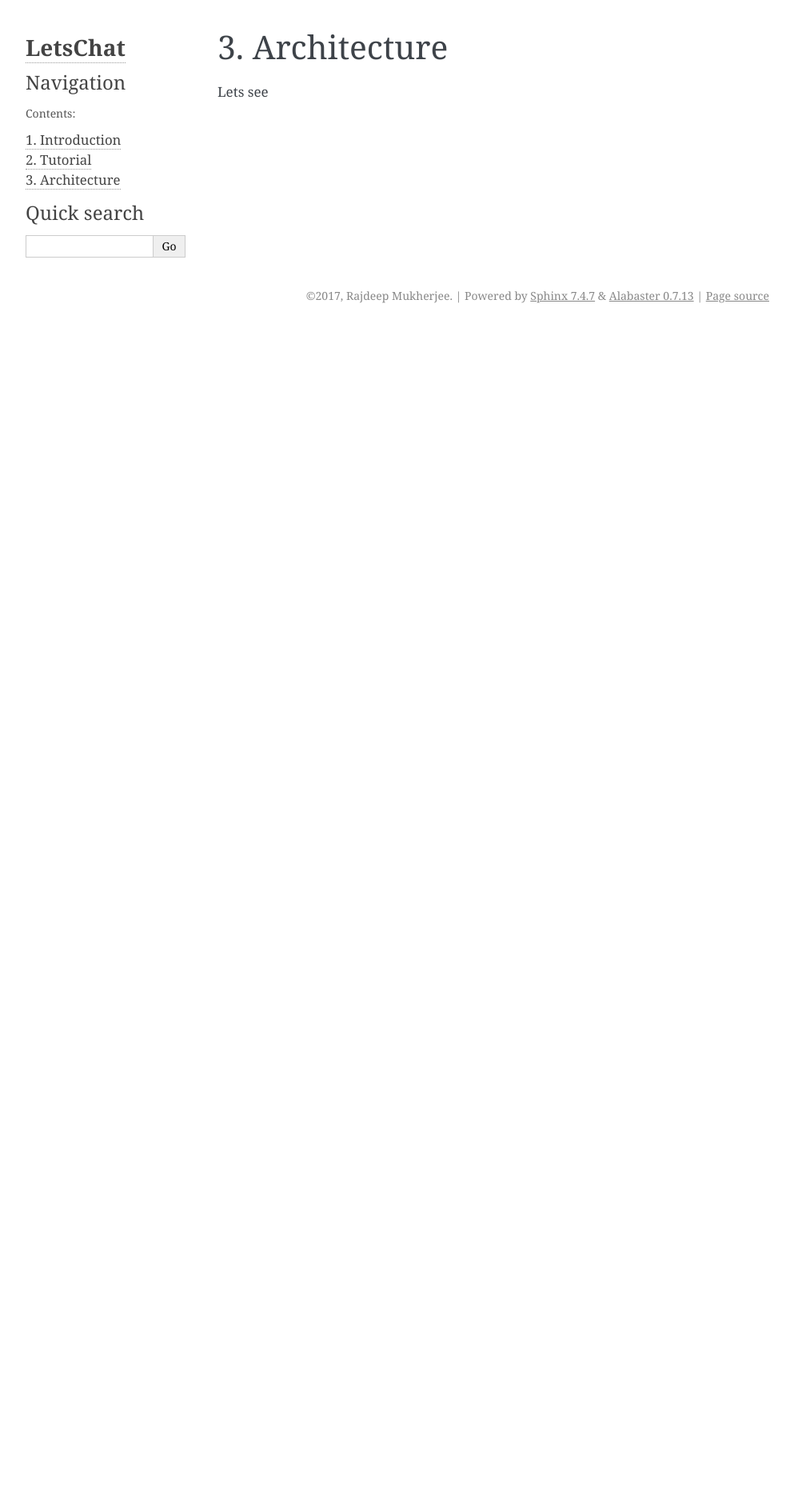
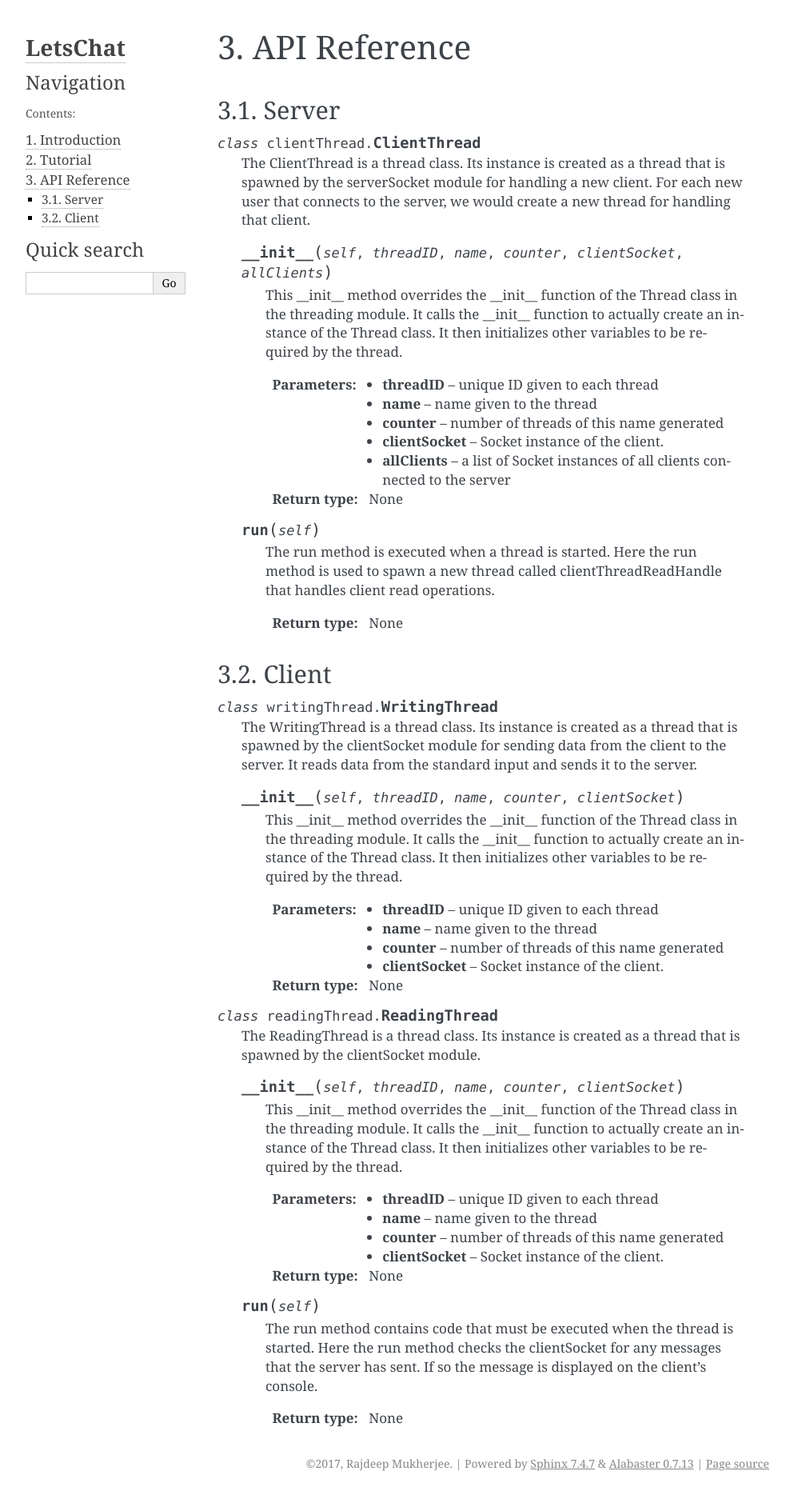
Before and after one commit to RiflerRick/LetsChat, a Sphinx documentation site: the page built from source/arch.rst, in a window 1280 px wide. Shown: the whole page at 80% size, without its empty margins (148-1141 px from the left). Built offline with Sphinx 7.4.7, drawn with Linux system fonts in a browser that asks for light colours; before the commit the page ends 900 px from its top, so only the background shows below that.

Commit message:
added some api references

```diff
--- a/source/Client/clientSocket.py
+++ b/source/Client/clientSocket.py
@@ -1,5 +1,7 @@
 #!/usr/bin/python
-
+"""
+.. automodule:: clientSocket
+"""
 import socket                               # Import socket module
 from readingThread import ReadingThread
 from writingThread import WritingThread
--- a/source/Client/readingThread.py
+++ b/source/Client/readingThread.py
@@ -1,27 +1,17 @@
 #!/usr/bin/python
+"""
+.. automodule: readingThread
+"""
 import threading
 import socket
 
 class ReadingThread(threading.Thread):
+    """
+    .. autoclass:: ReadingThread(threading.Thread)
+    """
     def __init__(self, threadID, name, counter, clientSocket):
         """
-        This __init__ function overrides the __init__ function of the Thread class in the threading module. It calls the __init__ function to actually create an instance of the Thread class. It then initializes other variables to be required by the thread.
-
-        Parameters
-        ----------
-        threadID: int
-            unique id of the thread
-        name: string
-            name given to the thread
-        counter: int
-            number of threads instantiated
-        clientSocket: Socket
-            instance of Socket class refering to the client socket connected
-
-        Returns
-        -------
-        None
-
+        .. automethod:: __init__(self, threadID, name, counter, clientSocket)
         """
         threading.Thread.__init__(self)
         self.threadID=threadID
@@ -31,14 +21,7 @@ class ReadingThread(threading.Thread):
 
     def run(self):
         """
-        The run method contains code that must be executed when the thread is started.
-
-        Here the run method checks the clientSocket for any messages that the server has sent. If so the message is displayed on the client's console.
-
-        Returns
-        -------
-        None
-
+        .. automethod:: run(self)
         """
         # since this is the reading thread of the client it will simply read the data sent from serverSocket and print it on the console.
         message=self.clientSocket.recv(1024)
--- a/source/Client/writingThread.py
+++ b/source/Client/writingThread.py
@@ -1,28 +1,18 @@
 #!/usr/bin/python
+"""
+.. automodule:: writingThread
+"""
 import threading
 import socket
 ENCODING='utf-8'
 
 class WritingThread(threading.Thread):
+    """
+    .. autoclass:: WritingThread(threading.Thread)
+    """
     def __init__(self, threadID, name, counter, clientSocket):
         """
-        This __init__ function overrides the __init__ function of the Thread class in the threading module. It calls the __init__ function to actually create an instance of the Thread class. It then initializes other variables to be required by the thread.
-
-        Parameters
-        ----------
-        threadID: int
-            unique id of the thread
-        name: string
-            name given to the thread
-        counter: int
-            number of threads instantiated
-        clientSocket: Socket
-            instance of Socket class refering to the client socket connected
-
-        Returns
-        -------
-        None
-
+        .. automethod:: __init__(self, threadID, name, counter, clientSocket)
         """
         threading.Thread.__init__(self)
         self.threadID=threadID
@@ -32,14 +22,7 @@ class WritingThread(threading.Thread):
 
     def run(self):
         """
-        The run method contains the code that must be executed when the thread is started.
-
-        Here the method checks for anything that the client has written on the standard input. If so the message is sent across the clientSocket to the server.
-
-        Returns
-        -------
-        None
-
+        .. automethod:: run(self)
         """
         # since this is the writing thread of the client it will simply read data from stdin and write it to the server.
         print('message: ', end='')
--- a/source/Server/clientThread.py
+++ b/source/Server/clientThread.py
@@ -1,30 +1,12 @@
 #!/usr/bin/python
+"""
+.. automodule:: clientThread
+"""
 import threading
 from clientThreadReadHandle import ClientThreadReadHandle
 
 class ClientThread(threading.Thread):
     def __init__(self, threadID, name, counter, clientSocket, allClients):
-        """
-        This __init__ function overrides the __init__ function of the Thread class in the threading module. It calls the __init__ function to actually create an instance of the Thread class. It then initializes other variables to be required by the thread.
-
-        Parameters
-        ----------
-        threadID: int
-            unique id of the thread
-        name: string
-            name given to the thread
-        counter: int
-            number of threads instantiated
-        clientSocket: Socket
-            instance of Socket class refering to the client socket connected
-        allClients: list
-            list of Socket objects refering to all clients connected to the server
-
-        Returns
-        -------
-        None
-
-        """
         threading.Thread.__init__(self)
         self.threadID=threadID
         self.name=name
@@ -34,16 +16,6 @@ class ClientThread(threading.Thread):
 
     # this thread will spawn 2 other threads, the reading and writing handles
     def run(self):
-        """
-        The run method is called when the thread is started. The run method contains the code to be executed when we start the thread.
-
-        Here the run method creates a new thread called clientThreadReadHandle and starts it.
-
-        Returns
-        -------
-        None
-
-        """
         # following line will take data from the client and broadcast to all clients
         clientThreadReadHandle=ClientThreadReadHandle(1, 'readHandle', 1, self.clientSocket, self.allClients)
 
--- a/source/Server/serverSocket.py
+++ b/source/Server/serverSocket.py
@@ -1,5 +1,7 @@
 #!/usr/bin/python
-
+"""
+.. automodule:: serverSocket
+"""
 import socket                               # Import socket module
 from clientThread import ClientThread
 s = socket.socket()                         # Create a socket object
--- a/source/arch.rst
+++ b/source/arch.rst
@@ -1,3 +1,79 @@
-Architecture
-============
-Lets see
+=============
+API Reference
+=============
+
+Server
+------
+.. py:module:: serverSocket
+
+.. py:module:: clientThread
+
+.. py:class:: ClientThread
+
+    The ClientThread is a thread class. Its instance is created as a thread that is spawned by the serverSocket module for handling a new client. For each new user that connects to the server, we would create a new thread for handling that client.
+
+    .. py:method:: __init__(self, threadID, name, counter, clientSocket, allClients)
+
+        This __init__ method overrides the __init__ function of the Thread class in the threading module. It calls the __init__ function to actually create an instance of the Thread class. It then initializes other variables to be required by the thread.
+
+        :param threadID: unique ID given to each thread
+        :param name: name given to the thread
+        :param counter: number of threads of this name generated
+        :param clientSocket: Socket instance of the client.
+        :param allClients: a list of Socket instances of all clients connected to the server
+        :rtype: None
+
+    .. py:method:: run(self)
+
+        The run method is executed when a thread is started. Here the run method is used to spawn a new thread called clientThreadReadHandle that handles client read operations.
+
+        :rtype: None
+
+Client
+------
+
+.. py:module:: clientSocket
+
+.. py:module:: writingThread
+
+.. py:class:: WritingThread
+
+    The WritingThread is a thread class. Its instance is created as a thread that is spawned by the clientSocket module for sending data from the client to the server. It reads data from the standard input and sends it to the server.
+
+    .. py:method::  __init__(self, threadID, name, counter, clientSocket)
+
+        This __init__ method overrides the __init__ function of the Thread class in the threading module. It calls the __init__ function to actually create an instance of the Thread class. It then initializes other variables to be required by the thread.
+
+        :param threadID: unique ID given to each thread
+        :param name: name given to the thread
+        :param counter: number of threads of this name generated
+        :param clientSocket: Socket instance of the client.
+        :rtype: None
+
+    .. py:method: run(self)
+
+        The run method is executed when the thread is started. Here the run method is used to wait for user input into the standard input from the client side and send it to the server.
+
+        :rtype: None
+
+.. py:module:: readingThread
+
+.. py:class:: ReadingThread
+
+    The ReadingThread is a thread class. Its instance is created as a thread that is spawned by the clientSocket module.
+
+    .. py:method:: __init__(self, threadID, name, counter, clientSocket)
+
+        This __init__ method overrides the __init__ function of the Thread class in the threading module. It calls the __init__ function to actually create an instance of the Thread class. It then initializes other variables to be required by the thread.
+
+        :param threadID: unique ID given to each thread
+        :param name: name given to the thread
+        :param counter: number of threads of this name generated
+        :param clientSocket: Socket instance of the client.
+        :rtype: None
+
+    .. py:method:: run(self)
+
+        The run method contains code that must be executed when the thread is started. Here the run method checks the clientSocket for any messages that the server has sent. If so the message is displayed on the client's console.
+
+        :rtype: None
--- a/source/conf.py
+++ b/source/conf.py
@@ -17,9 +17,9 @@
 # add these directories to sys.path here. If the directory is relative to the
 # documentation root, use os.path.abspath to make it absolute, like shown here.
 #
-# import os
-# import sys
-# sys.path.insert(0, os.path.abspath('.'))
+import os
+import sys
+sys.path.insert(0, os.path.abspath('.'))
 
 
 # -- General configuration ------------------------------------------------
--- a/source/index.rst
+++ b/source/index.rst
@@ -13,7 +13,7 @@ Welcome to LetsChat's documentation!
 
    Introduction <intro>
    Tutorial <tut>
-   Architecture <arch>
+   API Reference <arch>
 
 Indices and tables
 ==================
--- a/source/tut.rst
+++ b/source/tut.rst
@@ -2,8 +2,10 @@
 Tutorial
 ========
 
+This tutorial will show you how to set up both the server and the client.
+
 Pre-requisites
-=============
+==============
 There are 2 pre-requisites for installing the application.
 
 - Python 3.6.0 must be installed in your system. In case you do not have python 3.6.0 installed head over to the official `download site`_ of python. The official site contains all required documentation for installing python in your local machine.
```
